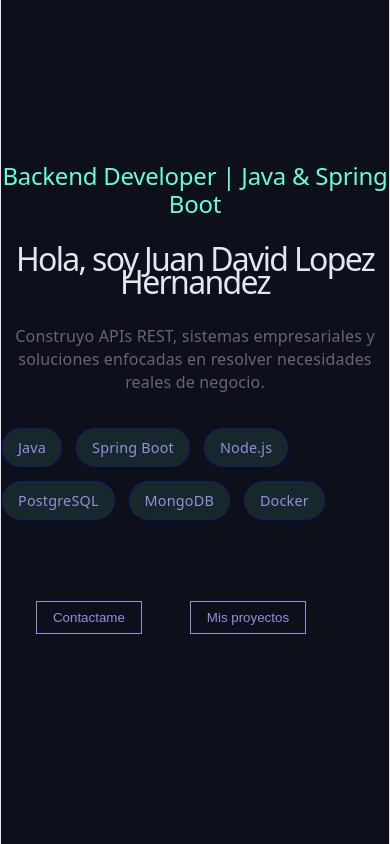
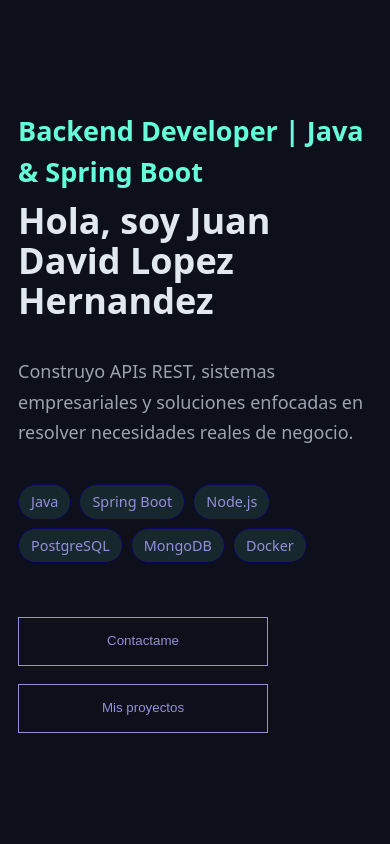
Before and after one commit to juan-lopez-h/POrtafolioJDLH, a React (Vite) app: page / in a window 390 px wide. Built offline with nearby package versions, Linux system fonts and the light colour scheme.

Commit message:
modificaciones necesarias para que funcione en movil/celulares

```diff
--- a/src/App.css
+++ b/src/App.css
@@ -21,13 +21,15 @@ body {
   align-items: left;
   margin-bottom: 0.5rem;
 }
-.btn{
+.btn, .btn2 {
   background-color: transparent;
   border: 1px solid #968fdb;
   color: #968fdb;
-  padding: 0.5rem 1rem;
+   padding: 12px 24px;
   cursor: pointer;
   margin-top: 1rem;
+  margin-right: 2rem;
+   transition: .2s ease;
 }
 .nombre{
   color: #E2E8F0;
@@ -41,15 +43,7 @@ body {
   min-height: 100vh;
   background-color: #0D0F1A;
 }
-.btn2{
-   background-color: transparent;
-  color: #968fdb;
-  border: 1px solid #968fdb;
-  padding: 0.5rem 1rem;
-  cursor: pointer;
-  margin-top: 1rem;
-  margin: 3rem;
-}
+
 .modal-overlay {
   position: fixed;
   top: 0;
@@ -62,12 +56,14 @@ body {
   justify-content: center;
 }
 .modal {
-  background-color: #0D0F1A;
+  width: 90%;
+  max-width: 400px;
+
+  background-color: #161b22;
   padding: 2rem;
-  border-radius: 8px;
+  border-radius: 12px;
+
   position: relative;
-  width: 300px;
-  text-align: center;
 }
 h2 {
   color: #64FFDA;
@@ -128,3 +124,33 @@ h2 {
   font-size: 0.9rem;
   font-weight: 500;
 }
+@media (max-width: 768px) {
+
+  .app {
+    padding: 1rem;
+  }
+
+  .description {
+    font-size: 1rem;
+  }
+
+  .skills {
+    flex-direction: column;
+    width: 100%;
+  }
+
+  .btn,
+  .btn2 {
+    width: 100%;
+    max-width: 250px;
+  }
+
+  .tech-stack {
+    gap: 8px;
+  }
+
+  .tech-stack span {
+    font-size: 0.8rem;
+    padding: 6px 12px;
+  }
+}
--- a/src/index.css
+++ b/src/index.css
@@ -1,111 +1,68 @@
 :root {
-  --text: #6b6375;
-  --text-h: #08060d;
-  --bg: #fff;
-  --border: #e5e4e7;
-  --code-bg: #f4f3ec;
-  --accent: #aa3bff;
-  --accent-bg: rgba(170, 59, 255, 0.1);
-  --accent-border: rgba(170, 59, 255, 0.5);
-  --social-bg: rgba(244, 243, 236, 0.5);
-  --shadow:
-    rgba(0, 0, 0, 0.1) 0 10px 15px -3px, rgba(0, 0, 0, 0.05) 0 4px 6px -2px;
+  --text: #9ca3af;
+  --text-h: #f3f4f6;
+  --bg: #0d0f1a;
+  --accent: #64ffda;
 
-  --sans: system-ui, 'Segoe UI', Roboto, sans-serif;
-  --heading: system-ui, 'Segoe UI', Roboto, sans-serif;
-  --mono: ui-monospace, Consolas, monospace;
+  --sans: system-ui, -apple-system, BlinkMacSystemFont,
+    "Segoe UI", Roboto, sans-serif;
 
-  font: 18px/145% var(--sans);
-  letter-spacing: 0.18px;
-  color-scheme: light dark;
+  font-family: var(--sans);
+  font-size: 18px;
+  line-height: 1.5;
+
   color: var(--text);
-  background: var(--bg);
+  background-color: var(--bg);
+
   font-synthesis: none;
   text-rendering: optimizeLegibility;
   -webkit-font-smoothing: antialiased;
   -moz-osx-font-smoothing: grayscale;
-
-  @media (max-width: 1024px) {
-    font-size: 16px;
-  }
 }
 
-@media (prefers-color-scheme: dark) {
-  :root {
-    --text: #9ca3af;
-    --text-h: #f3f4f6;
-    --bg: #16171d;
-    --border: #2e303a;
-    --code-bg: #1f2028;
-    --accent: #c084fc;
-    --accent-bg: rgba(192, 132, 252, 0.15);
-    --accent-border: rgba(192, 132, 252, 0.5);
-    --social-bg: rgba(47, 48, 58, 0.5);
-    --shadow:
-      rgba(0, 0, 0, 0.4) 0 10px 15px -3px, rgba(0, 0, 0, 0.25) 0 4px 6px -2px;
-  }
+* {
+  margin: 0;
+  padding: 0;
+  box-sizing: border-box;
+}
 
-  #social .button-icon {
-    filter: invert(1) brightness(2);
-  }
+html,
+body,
+#root {
+  width: 100%;
+  min-height: 100vh;
 }
 
 body {
-  margin: 0;
+  overflow-x: hidden;
+  background-color: var(--bg);
 }
 
 #root {
-  width: 100%;
-  max-width: 100%;
-  margin: 0 auto;
-  text-align: center;
-  border-inline: 1px solid var(--border);
-  min-height: 100svh;
   display: flex;
   flex-direction: column;
-  box-sizing: border-box;
 }
 
 h1,
-h2 {
-  font-family: var(--heading);
-  font-weight: 500;
+h2,
+h3 {
   color: var(--text-h);
+  font-weight: 600;
 }
 
 h1 {
-  font-size: 56px;
-  letter-spacing: -1.68px;
-  margin: 32px 0;
-  @media (max-width: 1024px) {
-    font-size: 36px;
-    margin: 20px 0;
-  }
-}
-h2 {
-  font-size: 24px;
-  line-height: 118%;
-  letter-spacing: -0.24px;
-  margin: 0 0 8px;
-  @media (max-width: 1024px) {
-    font-size: 20px;
-  }
-}
-p {
-  margin: 0;
+  font-size: clamp(2.5rem, 6vw, 4.5rem);
+  line-height: 1.1;
 }
 
-code,
-.counter {
-  font-family: var(--mono);
-  display: inline-flex;
-  border-radius: 4px;
-  color: var(--text-h);
+h2 {
+  font-size: clamp(1.2rem, 3vw, 1.8rem);
+}
+
+p {
+  line-height: 1.7;
 }
 
 code {
-  font-size: 15px;
-  line-height: 135%;
-  padding: 4px 8px;
-  background: var(--code-bg);
+  font-family: ui-monospace, Consolas, monospace;
 }
```
